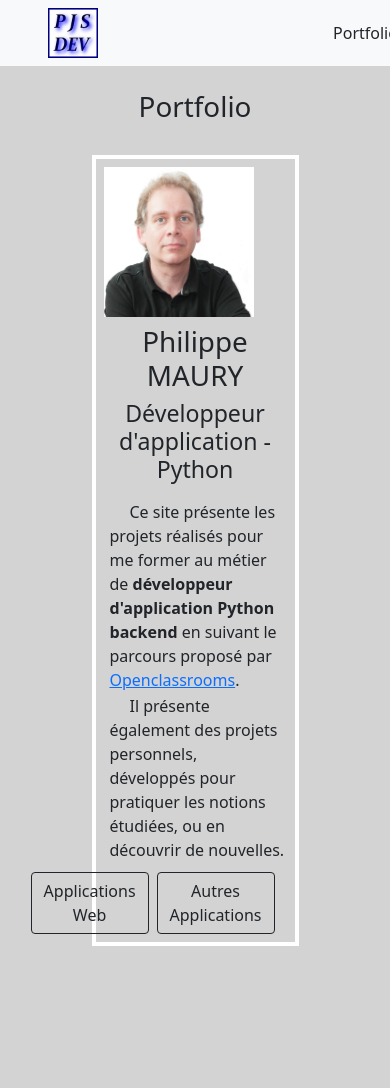
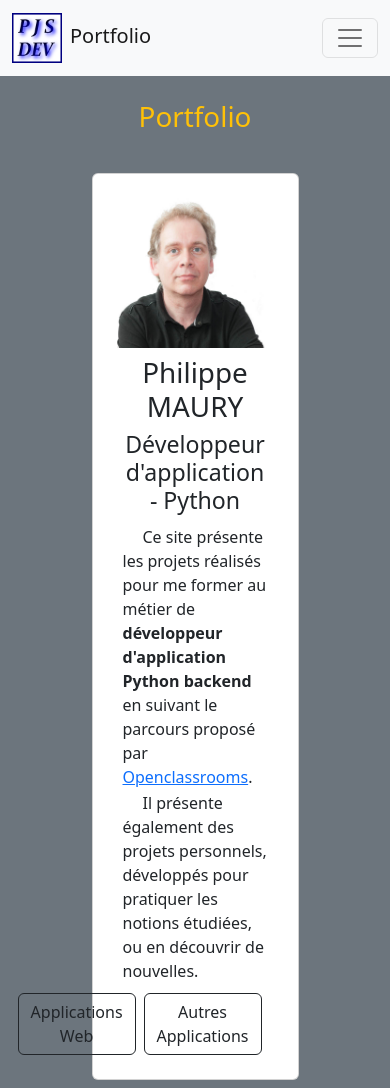
Before and after one commit to PythonJsDev/django_portfolio, a Django app: page / in a window 390 px wide; the page is wider, and only the part inside the window is pictured. Before the commit the page ends 946 px from the top of that part, so only its background shows below. Run offline with Django 4.2, Linux system fonts and the light colour scheme.

Commit message:
refonte du front bootstrap ajout du mode responsive

```diff
--- a/projects/templates/projects/home.html
+++ b/projects/templates/projects/home.html
@@ -4,11 +4,12 @@
 {% block content%}
 
 <div class="row justify-content-center pt-4">
-    <h1 class="text-center pb-4">{{title}}</h1>
-    <div class="col-6 border border-white border-4">
+    <h1 class="text-center pb-4 text-warning">{{title}}</h1>
+        <div class="card mb-2 mt-2 col-6">
+            <div class="card-body">
                 <div class="row">
                     <div class="col-auto p-2">
-                 <img src='media\moi-4fondblanc640-612.jpg' alt="" height="150" width="150"/>
+                        <img src='media\moi-4fondblanc640-612.jpg' alt="" height="150" width="150" />
                     </div>
                     <div class="col d-flex align-items-center justify-content-center">
                         <div>
@@ -16,22 +17,23 @@
                             <h3 class="text-center">Développeur d'application - Python</h3>
                         </div>
                     </div>
-            <p class="alinea mt-2">
+                </div>
+                <div class="card-text">
+                    <p class="alinea">
                         Ce site présente les projets réalisés pour me former au métier de
                         <B>développeur d'application Python backend</B> en suivant le
                         parcours proposé par <a class="" href="{{url_oc}}">Openclassrooms</a>.
                     </p>
                     <p class="alinea"> Il présente également des projets personnels, développés pour
                         pratiquer les notions étudiées, ou en découvrir de nouvelles.</p>
-
-            <div class="d-flex justify-content-end" >
-                <a class="btn btn-outline-dark me-2 my-2" href="{% url 'apps' category='web' %}">Applications Web</a>
-                <a class="btn btn-outline-dark me-2 my-2" href="{% url 'apps' category='other' %}">Autres Applications</a>
                 </div>
-
+                <div class="d-flex justify-content-end">
+                    <a class="btn btn-outline-dark me-2 my-2" href="{% url 'apps' category='web' %}">Applications
+                        Web</a>
+                    <a class="btn btn-outline-dark me-2 my-2" href="{% url 'apps' category='other' %}">Autres
+                        Applications</a>
                 </div>
-
-
+            </div>
         </div>
 </div>
 {% endblock %}
--- a/static/css/style.css
+++ b/static/css/style.css
@@ -1,6 +1,3 @@
-body {
-    background-color: lightgrey;
-}
 
 .alinea{
     text-indent:20px;
--- a/templates/bases/navbar.html
+++ b/templates/bases/navbar.html
@@ -1,26 +1,22 @@
 {% load static %}
-<!-- navbar -->
-<nav class="navbar navbar-expand-lg navbar-light bg-light">
-    <a href="{% url 'home'%}">
-      <img src="{% static 'images/logo_pjsdev_fb.png'%}" height="50" width = "50" class="ms-5"/>
-    </a>
-    <div class='col-2'>
-      <a class="ms-2 text-decoration-none link-dark" href="{% url 'home'%}">Portfolio</a>
-    </div>
+
+<nav class="navbar navbar-expand-lg bg-light">
+  <div class="container-fluid">
+    <a class="navbar-brand" href="{% url 'home'%}"><img src="{% static 'images/logo_pjsdev_fb.png'%}" height="50" width = "50" class="me-2"/>Portfolio</a>
+    <button class="navbar-toggler" type="button" data-bs-toggle="collapse"    data-bs-target="#navbarNav" aria-controls="navbarNav" aria-expanded="false" aria-label="Toggle navigation">
+      <span class="navbar-toggler-icon"></span>
+    </button>
+    <div class="collapse navbar-collapse" id="navbarNav">
+      <ul class="navbar-nav ms-auto">
+        <li class="nav-item">
+          <a class="nav-link active" aria-current="page" href="{% url 'apps' category='web' %}">Applications web</a>
+        </li>
+        <li class="nav-item">
+          <a class="nav-link active" aria-current="page" href="{% url 'apps' category='other' %}">Autres applications</a>
+        </li>
 
 
-    <div class="collapse navbar-collapse" id="navbarNav">
-    <ul class="navbar-nav ms-auto me-5">
-
-      <li class="nav-item">
-        <a class="nav-link" href="{% url 'apps' category='web' %}">Applications web</a>
-      </li>
-      <li class="nav-item">
-        <a class="nav-link" href="{% url 'apps' category='other' %}">Autres Applications</a>
-      </li>
-
-    </ul>
-
+      </ul>
+    </div>
   </div>
 </nav>
-<!-- navbar -->
--- a/templates/main.html
+++ b/templates/main.html
@@ -4,7 +4,8 @@
 <head>
     <meta charset="utf-8">
     <meta name="viewport" content="width=device-width, initial-scale=1">
-    <link href="https://cdn.jsdelivr.net/npm/bootstrap@5.0.1/dist/css/bootstrap.min.css" rel="stylesheet" integrity="sha384-+0n0xVW2eSR5OomGNYDnhzAbDsOXxcvSN1TPprVMTNDbiYZCxYbOOl7+AMvyTG2x" crossorigin="anonymous">
+    <link href="https://cdn.jsdelivr.net/npm/bootstrap@5.2.3/dist/css/bootstrap.min.css" rel="stylesheet" integrity="sha384-rbsA2VBKQhggwzxH7pPCaAqO46MgnOM80zW1RWuH61DGLwZJEdK2Kadq2F9CUG65" crossorigin="anonymous">
+
     <link rel="stylesheet" type ="text/css" href="{% static 'css/style.css' %}">
     <link rel="shortcut icon" type="image/png" href="{% static 'images/favicon_32.ico' %}"/>
     {% block addcss %} {% endblock %}
@@ -14,13 +15,12 @@
         <title>Portfolio</title>
     {% endif %}
 </head>
-<body>
+<body class="bg-secondary">
     {% include 'bases/navbar.html' %}
 
     {% block content %}{% endblock %}
 
-
-    <script src="https://cdn.jsdelivr.net/npm/bootstrap@5.0.1/dist/js/bootstrap.bundle.min.js" integrity="sha384-gtEjrD/SeCtmISkJkNUaaKMoLD0//ElJ19smozuHV6z3Iehds+3Ulb9Bn9Plx0x4" crossorigin="anonymous"></script>
+    <script src="https://cdn.jsdelivr.net/npm/bootstrap@5.2.3/dist/js/bootstrap.bundle.min.js" integrity="sha384-kenU1KFdBIe4zVF0s0G1M5b4hcpxyD9F7jL+jjXkk+Q2h455rYXK/7HAuoJl+0I4" crossorigin="anonymous"></script>
 </body>
 
 </html>
```
Also changed, not shown: projects/templates/projects/apps.html (+9 -13 lines), projects/templates/projects/detail.html (+14 -12 lines), projects/templates/projects/projects.html (+11 -5 lines). Lines whose indentation alone changed are shown as unchanged.
